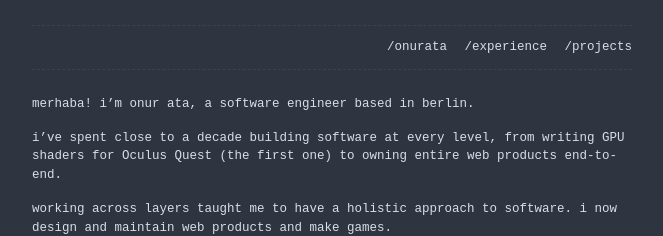
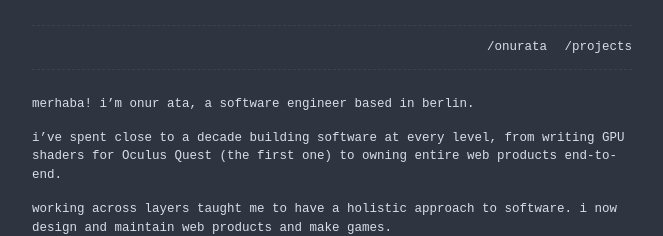
Before and after one commit to ata-o/ata-o.github.io, a Jekyll site: the page built from index.md, in a window 1280 px wide. Shown: the top 236 px of the page, without its empty margins (308-971 px from the left). Built offline with Jekyll 4.4.1, drawn with Linux system fonts in a browser that asks for light colours.

Commit message:
remove: experience page for later

```diff
--- a/_config.yml
+++ b/_config.yml
@@ -14,9 +14,9 @@ plugins:
 
 header_pages:
   - index.md
-  - experience.md
+#  - experience.md
   - projects.md
-  - contact.md
+#  - contact.md
 
 footer: 'find me on <a href="https://github.com/ata-o" class="chip">github</a>, <a href="https://linkedin.com/in/onuratasaritas" class="chip">linkedin</a>, <a href="https://leetcode.com/u/onuratasaritas/" class="chip">leetcode</a>, <a href="https://onuratasaritas.itch.io" class="chip">itch.io</a>'
 # Theme options
```
